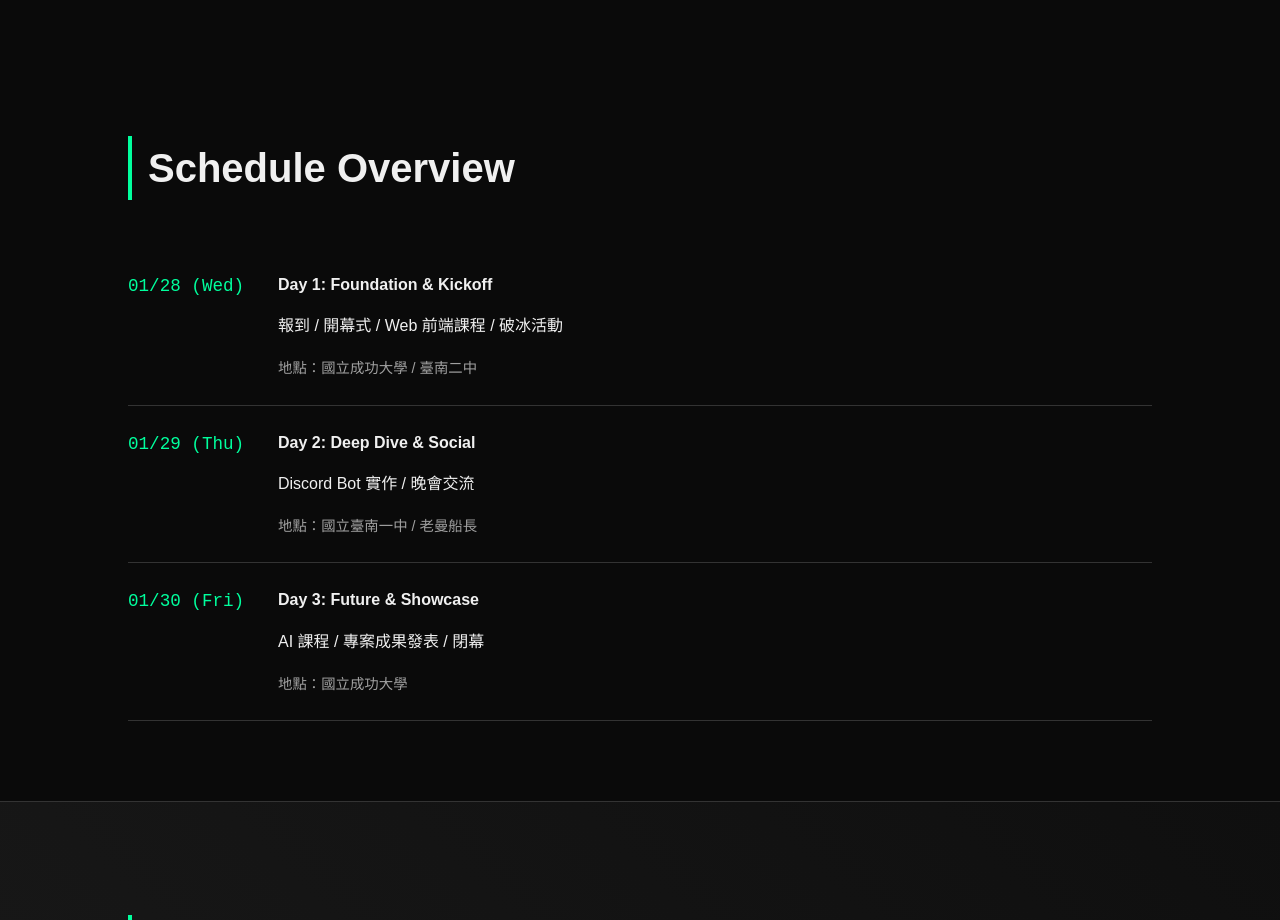
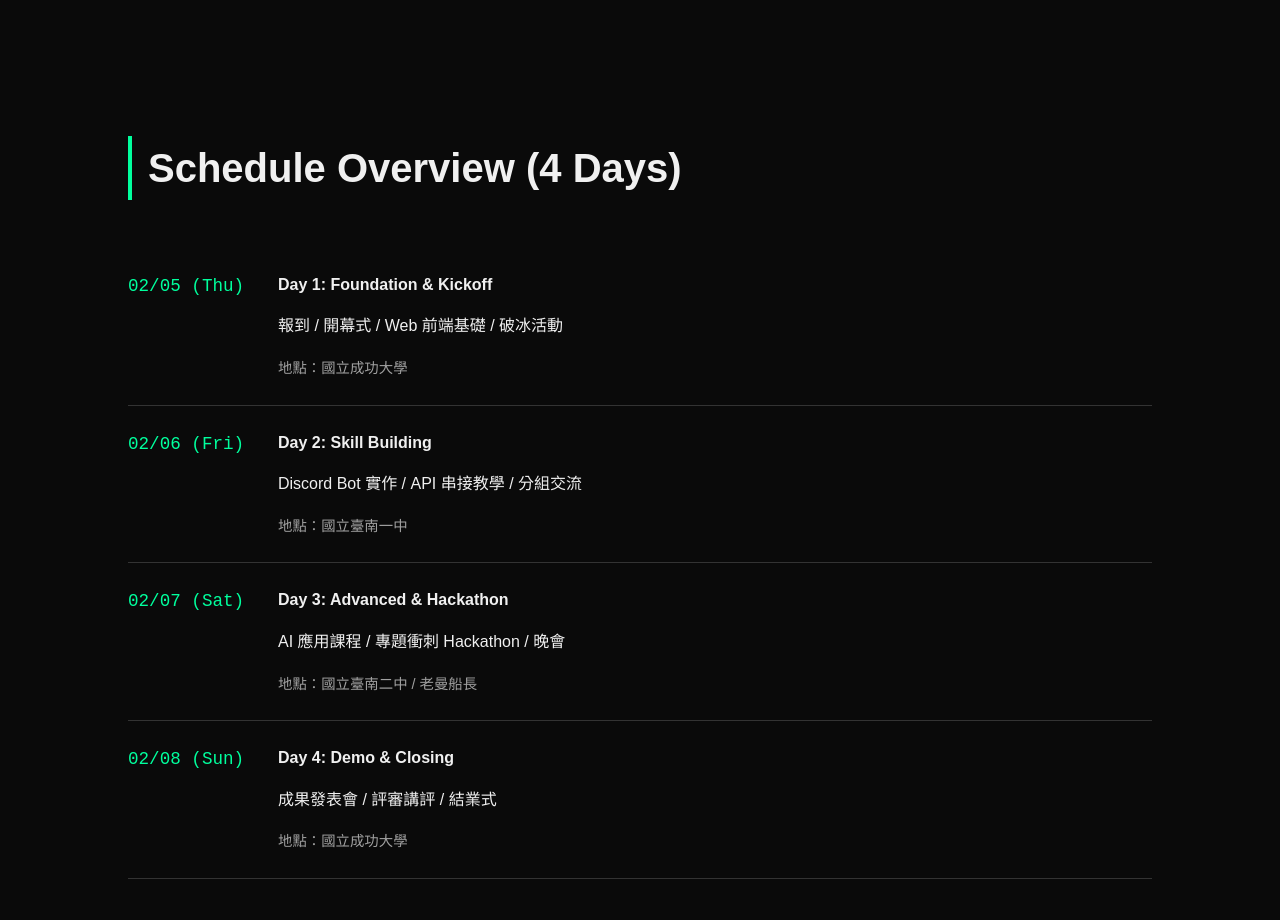
Before and after one commit to wanzhangsanzhan-lab/2025-SCIST-Camp-Web, a plain HTML site: page index.html in a window 1280 px wide. Shown: the part 1880-2800 px from the top of the page. Drawn offline with Linux system fonts and the light colour scheme.

Commit message:
Revise Winter Camp 2026 details and pricing
Updated event dates and descriptions for the Winter Camp 2026 schedule, including changes to the number of days and pricing information.

```diff
--- a/index.html
+++ b/index.html
@@ -160,11 +160,11 @@
 
     <header class="hero">
         <div class="hero-info">
-            <span>📅 2026.01.28 - 01.30</span>
+            <span>📅 2026.02.05 - 02.08</span>
             <span>📍 NCKU & Tainan Senior High</span>
         </div>
         <h1>WINTER CAMP 2026</h1>
-        <p>南臺灣最大學生資訊社群聯合寒訓。<br>Web 前端 x Discord Bot x AI 人工智慧，三天密集實戰。</p>
+        <p>南臺灣最大學生資訊社群聯合寒訓。<br>Web 前端 x Discord Bot x AI 人工智慧，四天密集實戰。</p>
         <p style="color: var(--primary); border: 1px solid var(--primary); padding: 5px 15px; border-radius: 20px; display: inline-block;">
             NCKU 114-1 Capstone Project
         </p>
@@ -215,28 +215,36 @@
     </section>
 
     <section id="schedule">
-        <h2>Schedule Overview</h2>
+        <h2>Schedule Overview (4 Days)</h2>
         <div class="schedule-row">
-            <div class="time">01/28 (Wed)</div>
+            <div class="time">02/05 (Thu)</div>
             <div class="content">
                 <h4>Day 1: Foundation & Kickoff</h4>
-                <p>報到 / 開幕式 / Web 前端課程 / 破冰活動</p>
-                <span class="location">地點：國立成功大學 / 臺南二中</span>
+                <p>報到 / 開幕式 / Web 前端基礎 / 破冰活動</p>
+                <span class="location">地點：國立成功大學</span>
             </div>
         </div>
         <div class="schedule-row">
-            <div class="time">01/29 (Thu)</div>
+            <div class="time">02/06 (Fri)</div>
             <div class="content">
-                <h4>Day 2: Deep Dive & Social</h4>
-                <p>Discord Bot 實作 / 晚會交流</p>
-                <span class="location">地點：國立臺南一中 / 老曼船長</span>
+                <h4>Day 2: Skill Building</h4>
+                <p>Discord Bot 實作 / API 串接教學 / 分組交流</p>
+                <span class="location">地點：國立臺南一中</span>
             </div>
         </div>
         <div class="schedule-row">
-            <div class="time">01/30 (Fri)</div>
+            <div class="time">02/07 (Sat)</div>
             <div class="content">
-                <h4>Day 3: Future & Showcase</h4>
-                <p>AI 課程 / 專案成果發表 / 閉幕</p>
+                <h4>Day 3: Advanced & Hackathon</h4>
+                <p>AI 應用課程 / 專題衝刺 Hackathon / 晚會</p>
+                <span class="location">地點：國立臺南二中 / 老曼船長</span>
+            </div>
+        </div>
+        <div class="schedule-row">
+            <div class="time">02/08 (Sun)</div>
+            <div class="content">
+                <h4>Day 4: Demo & Closing</h4>
+                <p>成果發表會 / 評審講評 / 結業式</p>
                 <span class="location">地點：國立成功大學</span>
             </div>
         </div>
@@ -249,13 +257,13 @@
         <div class="grid" style="max-width: 800px; margin: 0 auto;">
             <div class="card" style="border-color: var(--primary);">
                 <h3>一般票</h3>
-                <div class="price-tag">NT$ 2,000</div>
-                <p>含課程、午餐、保險</p>
+                <div class="price-tag">NT$ 2,500</div>
+                <p>含 4 天課程、午餐、保險</p>
             </div>
             <div class="card" style="border-color: var(--secondary);">
                 <h3>住宿票</h3>
-                <div class="price-tag">NT$ 3,000</div>
-                <p>含課程、午餐、保險 + <strong>兩晚住宿 (老曼船長)</strong></p>
+                <div class="price-tag">NT$ 4,500</div>
+                <p>含課程、午餐、保險 + <strong>三晚住宿 (老曼船長)</strong></p>
             </div>
         </div>
         <br><br>
```
